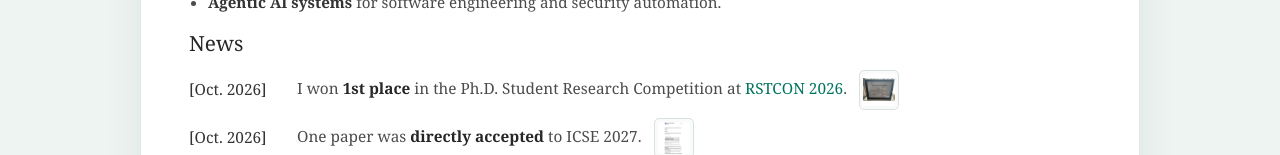
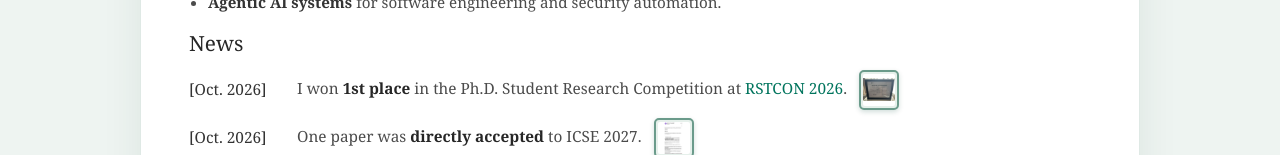
Before and after one commit to Ryan-hub-bit/ryan-hub-bit.github.io, a Next.js app: page / in a window 1280 px wide. Shown: the part 645-800 px from the top of the page. Built offline with nearby package versions, Linux system fonts and the light colour scheme.

Commit message:
Make news thumbnails stand out with a subtle frame

```diff
--- a/app/globals.css
+++ b/app/globals.css
@@ -452,18 +452,19 @@ h2 {
   width: 40px;
   height: 40px;
   margin: 2px 0 2px 8px;
-  padding: 3px;
+  padding: 2px;
   overflow: hidden;
-  border: 1px solid var(--line);
+  border: 2px solid #6b9b8b;
   border-radius: 5px;
-  background: #f8fbfa;
+  background: #e6f0eb;
+  box-shadow: 0 2px 5px rgba(0, 70, 56, 0.18);
   color: var(--link);
   font: inherit;
   white-space: nowrap;
   vertical-align: middle;
   cursor: zoom-in;
 }
-.news-thumbnail:hover { border-color: var(--link); background: var(--paper); box-shadow: 0 2px 6px rgba(0, 70, 56, 0.12); }
+.news-thumbnail:hover { border-color: var(--link); background: #d9e9e1; box-shadow: 0 3px 8px rgba(0, 70, 56, 0.28); }
 .news-thumbnail:focus-visible { outline: 2px solid var(--link); outline-offset: 3px; }
 .news-thumbnail-image { display: block; width: 32px; height: 32px; object-fit: contain; background: #fff; border-radius: 2px; }
 
```
